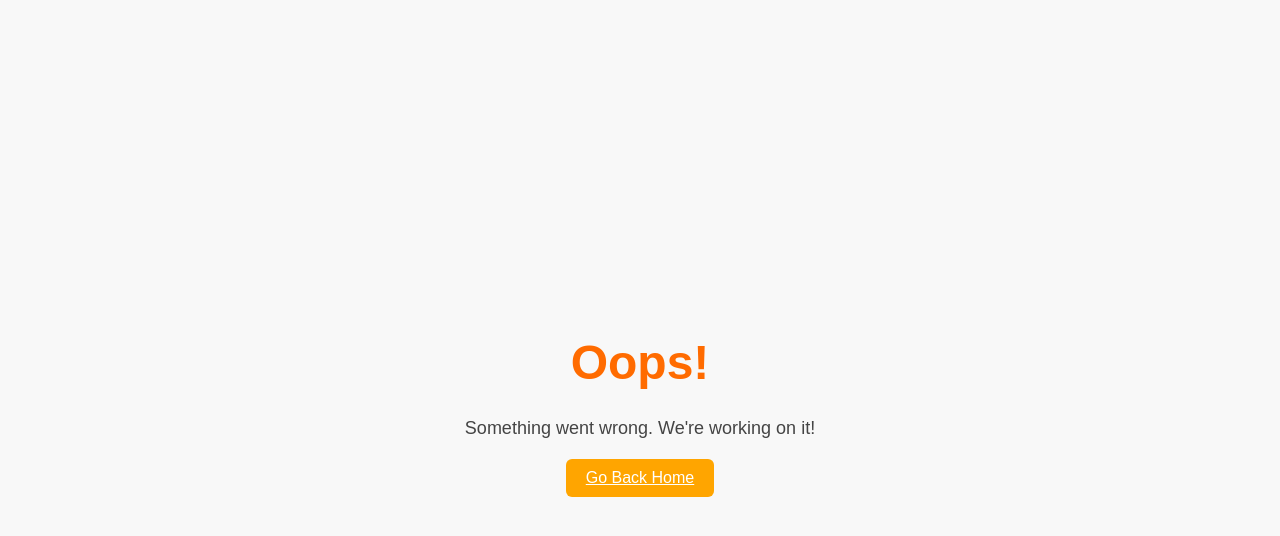
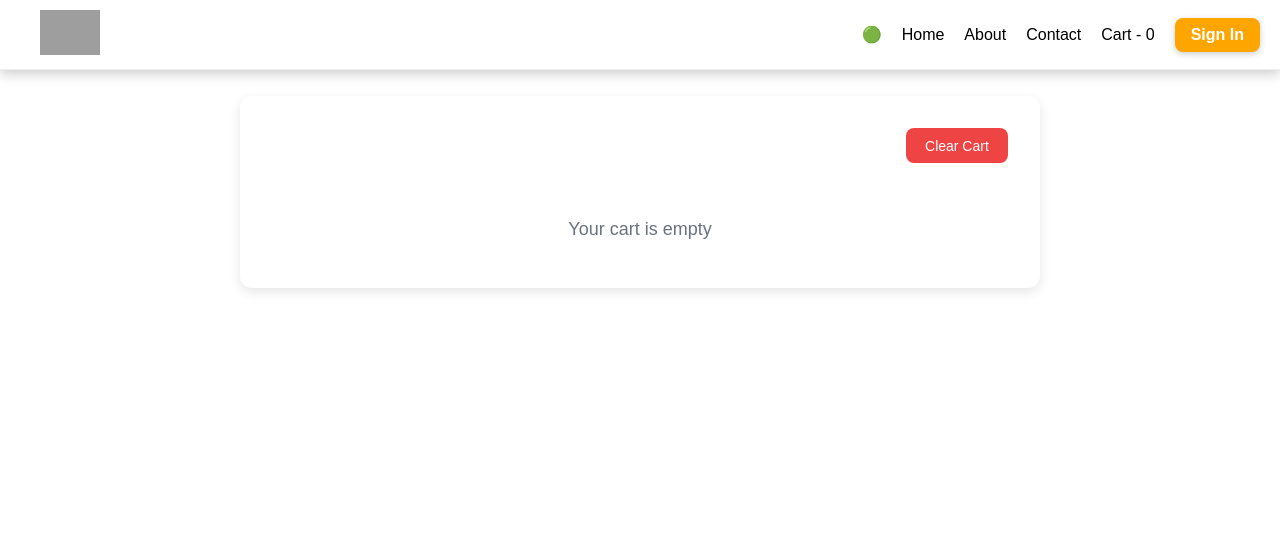
Before and after one commit to yuvrajghadi/FoodApp, a React (Vite) app: page /cart in a window 1280 px wide. Shown: the top 536 px of the page. Built offline with nearby package versions, Linux system fonts and the light colour scheme; grey boxes are pictures that could not be loaded.

Commit message:
added functional cart

```diff
--- a/package.json
+++ b/package.json
@@ -24,8 +24,10 @@
     "tailwindcss": "^4.1.11"
   },
   "dependencies": {
+    "@reduxjs/toolkit": "^2.9.0",
     "react": "^18.3.1",
     "react-dom": "^18.3.1",
+    "react-redux": "^9.2.0",
     "react-router": "^6.23.0",
     "react-router-dom": "^6.30.1"
   },
--- a/src/App.js
+++ b/src/App.js
@@ -7,17 +7,27 @@ import React, { Suspense } from "react";
 import Error from "./components/Error";
 import RestaurantMenu from "./components/RestaurantMenu";
 import { createBrowserRouter, RouterProvider, Outlet } from "react-router-dom";
+import UserContext from "./utils/UserContext";
+import { useState } from "react";
+import { Provider } from "react-redux";
+import appStore from "./utils/appStore";
 // import "../style.css"; // adjust if needed
+import Cart from "./components/Cart";
 
 // Lazy load Contact
 const Contact = React.lazy(() => import("./components/Contact"));
 
 const AppLayout = () => {
+  const [userName, setUserName] =useState();
   return (
+    <Provider store={appStore}>
+    <UserContext.Provider value={{ loginuser:"yuuv", userName, setUserName }}>
     <div className="app-layout">
       <Header />
       <Outlet />
     </div>
+    </UserContext.Provider>
+    </Provider>
   );
 };
 
@@ -45,6 +55,10 @@ const appRouter = createBrowserRouter([
         ),
       },
       {
+        path: "cart",
+        element: <Cart />,
+      },
+      {
         path: "restaurant/:resId",
         element: <RestaurantMenu />,
       },
--- /dev/null
+++ b/src/components/Cart.css
@@ -0,0 +1,43 @@
+.cart-container {
+  max-width: 800px;
+  margin: 6rem auto;
+  padding: 2rem;
+  background: #ffffff;
+  border-radius: 12px;
+  box-shadow: 0 4px 12px rgba(0, 0, 0, 0.1);
+}
+
+.cart-header {
+  display: flex;
+  justify-content: flex-end;
+  margin-bottom: 1.5rem;
+}
+
+.clear-cart-btn {
+  background-color: #ef4444; /* red-500 */
+  color: #ffffff;
+  border: none;
+  padding: 0.6rem 1.2rem;
+  border-radius: 8px;
+  font-size: 14px;
+  cursor: pointer;
+  transition: background 0.2s ease;
+}
+
+.clear-cart-btn:hover {
+  background-color: #dc2626; /* red-600 */
+}
+
+.item-list {
+  display: flex;
+  flex-direction: column;
+  gap: 1rem;
+}
+
+
+.empty-cart-message {
+  text-align: center;
+  font-size: 18px;
+  color: #6b7280; /* gray-500 */
+  margin-top: 2rem;
+}
--- /dev/null
+++ b/src/components/Cart.js
@@ -0,0 +1,29 @@
+import { useSelector } from "react-redux";
+import ItemList from "./ItemList";
+import { useDispatch } from "react-redux";
+import { clearItems } from "../utils/cartSlice";
+import "./Cart.css";
+
+const Cart = () => {
+  const dispatch = useDispatch();
+  const cartItems = useSelector((store) => store.cart.items);
+  const handleClearCart = () => {
+    dispatch(clearItems());
+  }
+
+  return (
+    <div className="cart-container">
+      <div className="cart-header">
+        <button className="clear-cart-btn" onClick={handleClearCart}>Clear Cart</button>
+      </div>
+      <div className="item-list">
+        {cartItems.length === 0 ? (
+          <div className="empty-cart-message">Your cart is empty</div>
+        ) : null}
+        <ItemList items={cartItems} />
+      </div>
+    </div>
+  );
+};
+
+export default Cart;
--- a/src/components/Header.js
+++ b/src/components/Header.js
@@ -1,12 +1,19 @@
-import { LOGO_URL } from "../utils/constants";
-import { useState } from "react";
+import { useState , useContext} from "react";
 import { Link } from "react-router-dom";
 import useOnlineStatus from "../utils/useOnlineStatus";
+import { LOGO_URL } from "../utils/constants";
+import UserContext from "../utils/UserContext";
+import { useSelector } from "react-redux";
+
 
 const Header = () => {
   const [isOpen, setIsOpen] = useState(false);
   const [loggedIn, setLoggedIn] = useState(false);
   const onlineStatus = useOnlineStatus();
+  const { loginuser } = useContext(UserContext);
+  console.log(loginuser);
+
+  const userItem=useSelector((store)=>store.cart.items)
 
   return (
     <header className="header">
@@ -21,7 +28,7 @@ const Header = () => {
         <Link to="/" className="nav-item">Home</Link>
         <Link to="/about" className="nav-item">About</Link>
         <Link to="/contact" className="nav-item">Contact</Link>
-        <Link to="/cart" className="nav-item">Cart</Link>
+        <Link to="/cart" className="nav-item">Cart - {userItem.length}</Link>
         <button className="login" onClick={() => setLoggedIn(!loggedIn)}>
           {loggedIn ? "Sign Out" : "Sign In"}
         </button>
@@ -32,6 +39,7 @@ const Header = () => {
         {/* Top Row: Online + SignIn/Out + Hamburger */}
         <div className="mobile-top">
           <span className="nav-status">{onlineStatus ? "🟢" : "🔴"}</span>
+            <div>{loginuser}</div>
           <button className="login mobile-login" onClick={() => setLoggedIn(!loggedIn)}>
             {loggedIn ? "Sign Out" : "Sign In"}
           </button>
@@ -41,6 +49,7 @@ const Header = () => {
           >
             ☰
           </button>
+
         </div>
 
         {/* Dropdown only About, Contact, Cart */}
--- a/src/components/ItemList.js
+++ b/src/components/ItemList.js
@@ -1,6 +1,14 @@
 import "./ItemList.css";
+import { useDispatch } from "react-redux";
+import { addItems } from "./../utils/cartSlice";
 
 const ItemList = ({ items }) => {
+const dispatch = useDispatch();
+
+  const handleAddItem = (item) => {
+    dispatch(addItems(item));
+  }
+
   return (
     <div className="item-list">
       {items.map((item, index) => {
@@ -59,7 +67,7 @@ const ItemList = ({ items }) => {
   {image && (
     <div className="image-wrapper">
       <img src={image} alt={info.name} />
-      <button className="add-btn">ADD</button>
+      <button className="add-btn" onClick={() => handleAddItem(item)}>ADD</button>
     </div>
   )}
   <span className="customisable">Customisable</span>
--- a/src/components/index.css
+++ b/src/components/index.css
@@ -126,4 +126,5 @@
   .mobile-dropdown .nav-item {
     font-size: 18px;
   }
+
 }
--- /dev/null
+++ b/src/utils/UserContext.js
@@ -0,0 +1,7 @@
+import { createContext } from "react";
+
+const UserContext = createContext({
+  loginuser: "Yuvraj",
+});
+
+export default UserContext;
--- /dev/null
+++ b/src/utils/appStore.js
@@ -0,0 +1,10 @@
+import { configureStore } from "@reduxjs/toolkit";
+import cartReducer from "./cartSlice";
+
+const appStore = configureStore({
+  reducer: {
+    cart: cartReducer,
+  },
+});
+
+export default appStore;
--- /dev/null
+++ b/src/utils/cartSlice.js
@@ -0,0 +1,22 @@
+import { createSlice } from "@reduxjs/toolkit";
+
+const cartSlice = createSlice({
+    name:"cart",
+    initialState:{
+        items:[]
+    },
+    reducers:{
+        addItems:(state, action)=>{
+            state.items.push(action.payload)
+        },
+        removeItems:(state)=>{
+            state.items.pop()
+        },
+        clearItems:(state)=>{
+            state.items.length=0
+        }
+    }
+})
+
+export const {addItems, removeItems, clearItems} = cartSlice.actions;
+export default cartSlice.reducer;
```
Also changed, not shown: src/components/Body.js (+18 -10 lines), 1 other file (tests, documents, lock files or other folders).
